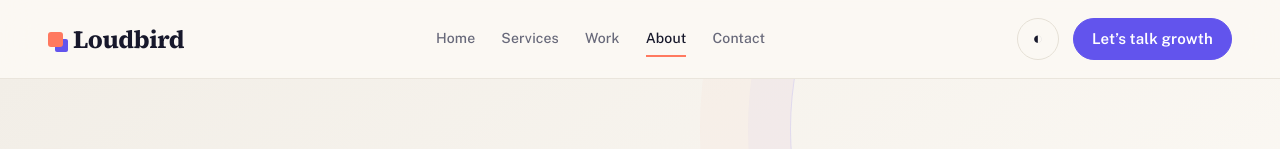
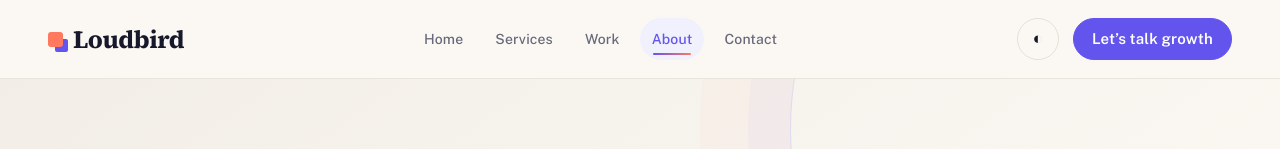
Before and after one commit to princeroygyansys/poc, a React (Vite) app: page /about in a window 1280 px wide. Shown: the top 149 px of the page. Built offline with nearby package versions, Linux system fonts and the light colour scheme.

Commit message:
refactor navigations

```diff
--- a/src/components/Nav.jsx
+++ b/src/components/Nav.jsx
@@ -12,13 +12,15 @@ export default function Nav() {
         <Link className="logo" to="/" onClick={() => setOpen(false)}>Loudbird</Link>
         <nav className={`links menu${open ? ' open' : ''}`} aria-label="Main">
           {NAV.map(([to, label]) => (
-            <NavLink key={to} to={to} end={to === '/'} onClick={() => setOpen(false)}>{label}</NavLink>
+            <NavLink key={to} to={to} end={to === '/'} onClick={() => setOpen(false)}>
+              <span className="nav-link-label">{label}</span>
+            </NavLink>
           ))}
         </nav>
         <div className="right">
           <button className="icon" onClick={toggle} aria-label="Toggle light and dark theme">◐</button>
           <Link className="btn pink" to="/contact" style={{ padding: '8px 18px' }}>Let’s talk growth</Link>
-          <button className="icon burger" onClick={() => setOpen(!open)} aria-expanded={open} aria-label="Menu">{open ? '✕' : '☰'}</button>
+          <button className={`icon burger${open ? ' menu-open' : ''}`} onClick={() => setOpen(!open)} aria-expanded={open} aria-label={open ? 'Close menu' : 'Open menu'}>{open ? '✕' : '☰'}</button>
         </div>
       </div>
     </header>
--- a/src/styles.css
+++ b/src/styles.css
@@ -513,3 +513,63 @@ th{color:var(--ink)}
  .about-person .avatar,.about-person-copy h3{transition:none!important}
  .about-value:hover,.about-value:active,.about-person:hover,.about-person:active{transform:none}
 }
+
+/* Navigation interactions */
+.nav{transition:background .3s,border-color .3s,box-shadow .3s}
+.nav:focus-within{box-shadow:0 10px 30px -28px rgba(23,24,43,.5)}
+.nav .logo{transition:transform .25s,color .25s}
+.nav .logo:hover{transform:translateY(-1px);color:var(--primary)}
+.links{gap:8px}
+.links a{
+ position:relative;display:flex;align-items:center;gap:7px;overflow:hidden;
+ padding:10px 12px;border:0;border-radius:999px;color:var(--muted);
+ transform:translateY(0);transition:color .22s,background .22s,transform .22s,box-shadow .22s
+}
+.links a::before{
+ content:"";position:absolute;inset:0;border:1px solid transparent;border-radius:inherit;
+ transition:border-color .22s
+}
+.links a::after{
+ content:"";position:absolute;left:13px;right:13px;bottom:5px;height:2px;
+ border-radius:2px;background:linear-gradient(90deg,var(--primary),var(--accent));
+ transform:scaleX(0);transform-origin:left;transition:transform .3s cubic-bezier(.2,.7,.3,1)
+}
+.links a:hover,.links a:focus-visible{color:var(--ink);background:color-mix(in srgb,var(--primary) 7%,var(--card));transform:translateY(-2px)}
+.links a:hover::before,.links a:focus-visible::before{border-color:color-mix(in srgb,var(--primary) 12%,transparent)}
+.links.menu a.active{color:var(--primary);background:color-mix(in srgb,var(--primary) 9%,var(--card));border:0}
+.links.menu a.active::after{transform:scaleX(1)}
+.links a:active{transform:translateY(0) scale(.96);background:color-mix(in srgb,var(--primary) 14%,var(--card))}
+.nav-link-label{position:relative;z-index:1}
+.links a:focus-visible{outline-offset:2px}
+.right .btn{transition:transform .22s,box-shadow .22s,background .22s}
+.right .btn:active{transform:translateY(1px) scale(.96);box-shadow:none}
+.burger{position:relative;z-index:2;transition:transform .25s,background .25s,color .25s}
+.burger.menu-open{transform:rotate(90deg);background:var(--primary);border-color:var(--primary);color:#fff}
+@media(max-width:860px){
+ .nav .wrap{position:relative}
+ .links.menu,.links.menu.open{
+  display:flex;position:absolute;z-index:3;top:calc(100% + 1px);left:0;right:0;
+  flex-direction:column;align-items:stretch;gap:6px;padding:14px 22px 20px;
+  background:var(--bg);backdrop-filter:blur(18px);
+  border-bottom:1px solid var(--line);box-shadow:0 24px 38px -32px rgba(23,24,43,.48);
+  visibility:hidden;opacity:0;pointer-events:none;transform:translateY(-10px) scale(.985);
+  transform-origin:top center;transition:opacity .25s,transform .3s cubic-bezier(.2,.7,.3,1),visibility .3s
+ }
+ .links.menu.open{visibility:visible;opacity:1;pointer-events:auto;transform:translateY(0) scale(1)}
+ .links.menu a{justify-content:space-between;padding:13px 14px;border-radius:14px;opacity:0;transform:translateY(-6px);transition:color .2s,background .2s,transform .25s,opacity .25s}
+ .links.menu.open a{opacity:1;transform:translateY(0)}
+ .links.menu.open a:nth-child(1){transition-delay:35ms}
+ .links.menu.open a:nth-child(2){transition-delay:70ms}
+ .links.menu.open a:nth-child(3){transition-delay:105ms}
+ .links.menu.open a:nth-child(4){transition-delay:140ms}
+ .links.menu.open a:nth-child(5){transition-delay:175ms}
+ .links.menu a::after{left:14px;right:auto;bottom:7px;width:34px}
+ .links.menu a.active::after{transform:scaleX(1)}
+ .links.menu a:hover,.links.menu a:focus-visible{transform:translateX(4px)}
+ .links.menu a:active{transform:scale(.985)}
+}
+@media(prefers-reduced-motion:reduce){
+ .nav,.nav .logo,.links a,.links a::before,.links a::after,.right .btn,.burger,
+ .links.menu,.links.menu a{transition:none!important}
+ .burger.menu-open{transform:none}
+}
```
